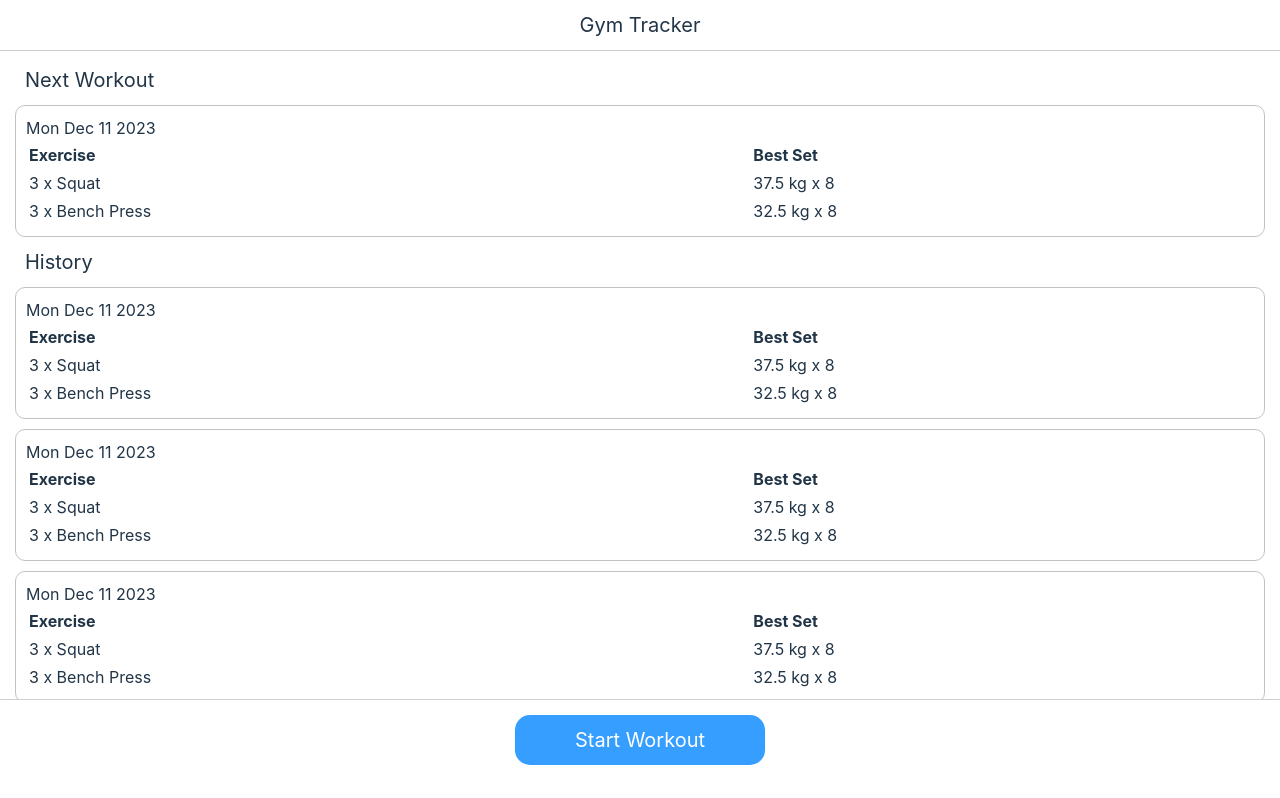
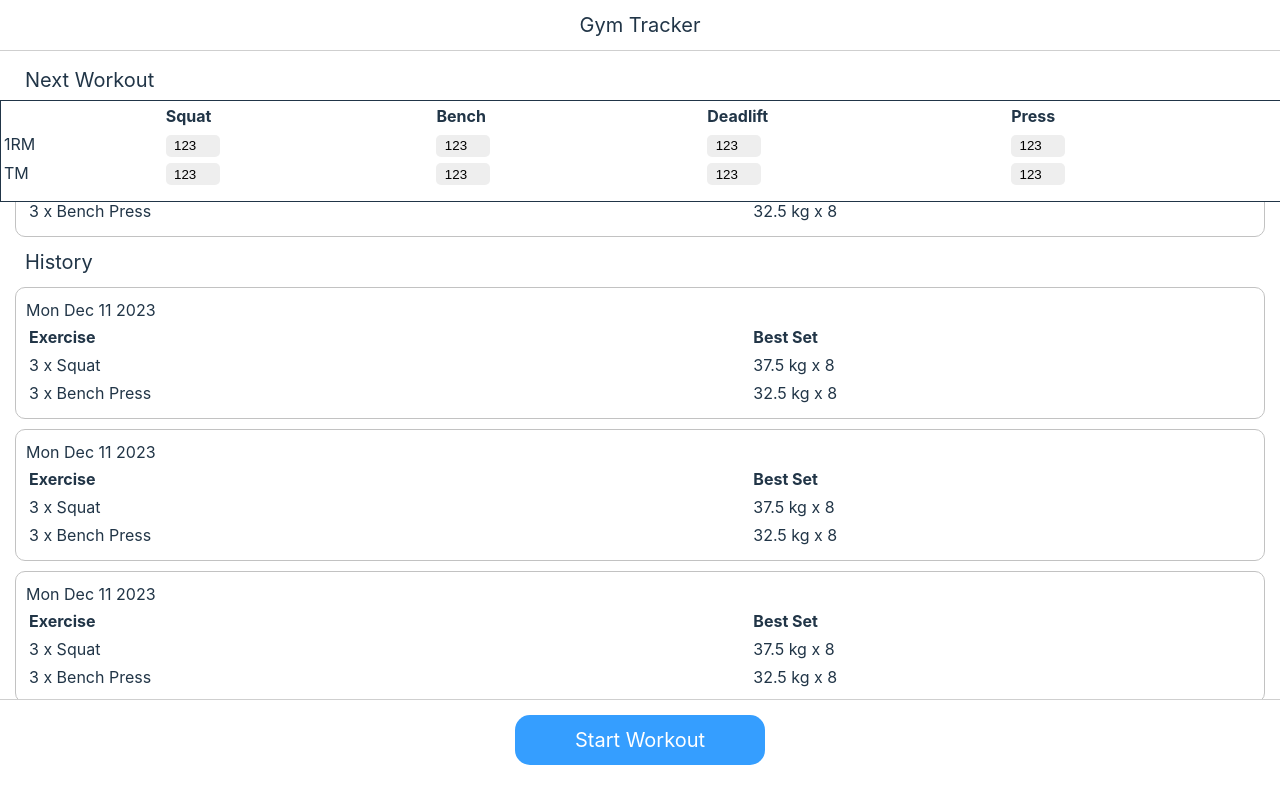
Before and after one commit to Gym-Tracker/Gym-Tracker, a React (Vite) app: page / in a window 1280 px wide. Shown: the top 798 px of the page. Built offline with nearby package versions, Linux system fonts and the light colour scheme.

Commit message:
Added max weight settings menu

```diff
--- a/src/App.tsx
+++ b/src/App.tsx
@@ -4,7 +4,7 @@ import TopBar from './components/TopBar'
 import BottomBar from './components/BottomBar'
 import HomeScreen from './components/HomeScreen/HomeScreen'
 import WorkoutScreen from './components/WorkoutScreen/WorkoutScreen'
-
+import MaxWeightSettings from './components/MaxWeightSettings'
 
 function App() {
   const [workoutStarted, setWorkoutStarted] = useState<boolean>(false);
@@ -22,6 +22,7 @@ function App() {
           : <HomeScreen/>
         }
       </div>
+      <MaxWeightSettings/>
     </>
   )
 }
--- /dev/null
+++ b/src/components/MaxWeightSettings.module.css
@@ -0,0 +1,14 @@
+.container {
+  position: fixed;
+  top: 100px;
+  width: 100%;
+  height: 100px;
+  background-color: white;
+  border-style: solid;
+  border-width: 1px;
+}
+
+.table {
+  width: 100%;
+  text-align: left;
+}
--- /dev/null
+++ b/src/components/MaxWeightSettings.tsx
@@ -0,0 +1,31 @@
+import styles from './MaxWeightSettings.module.css'
+
+export default function MaxWeightSettings() {
+  return (
+    <div className={styles.container}>
+      <table className={styles.table}>
+        <tr>
+          <th></th>
+          <th>Squat</th>
+          <th>Bench</th>
+          <th>Deadlift</th>
+          <th>Press</th>
+        </tr>
+        <tr>
+          <td>1RM</td>
+          <td><input type="number" defaultValue={123}/></td>
+          <td><input type="number" defaultValue={123}/></td>
+          <td><input type="number" defaultValue={123}/></td>
+          <td><input type="number" defaultValue={123}/></td>
+        </tr>
+        <tr>
+          <td>TM</td>
+          <td><input type="number" defaultValue={123}/></td>
+          <td><input type="number" defaultValue={123}/></td>
+          <td><input type="number" defaultValue={123}/></td>
+          <td><input type="number" defaultValue={123}/></td>
+        </tr>
+      </table>
+    </div>
+  )
+}
```
